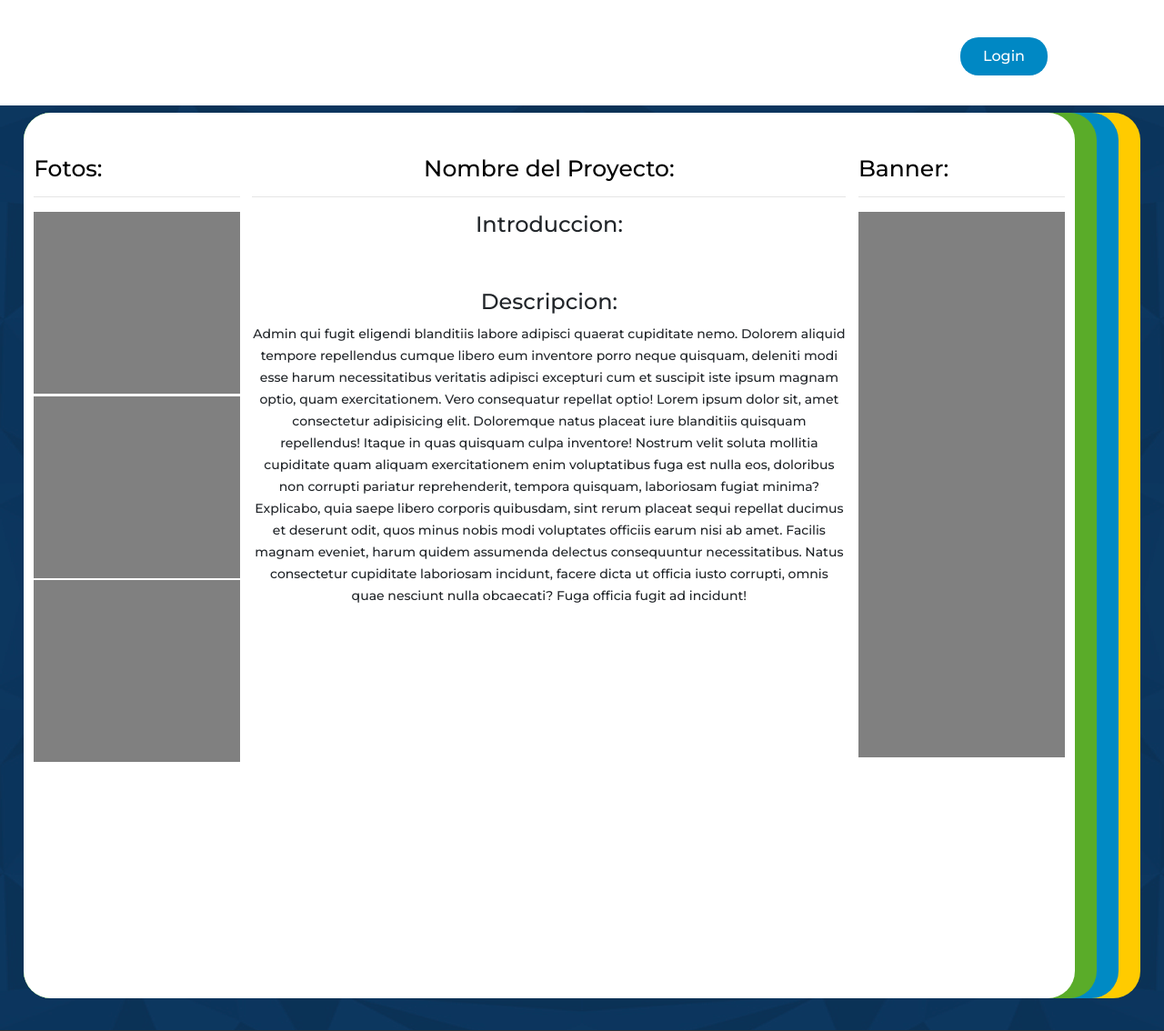
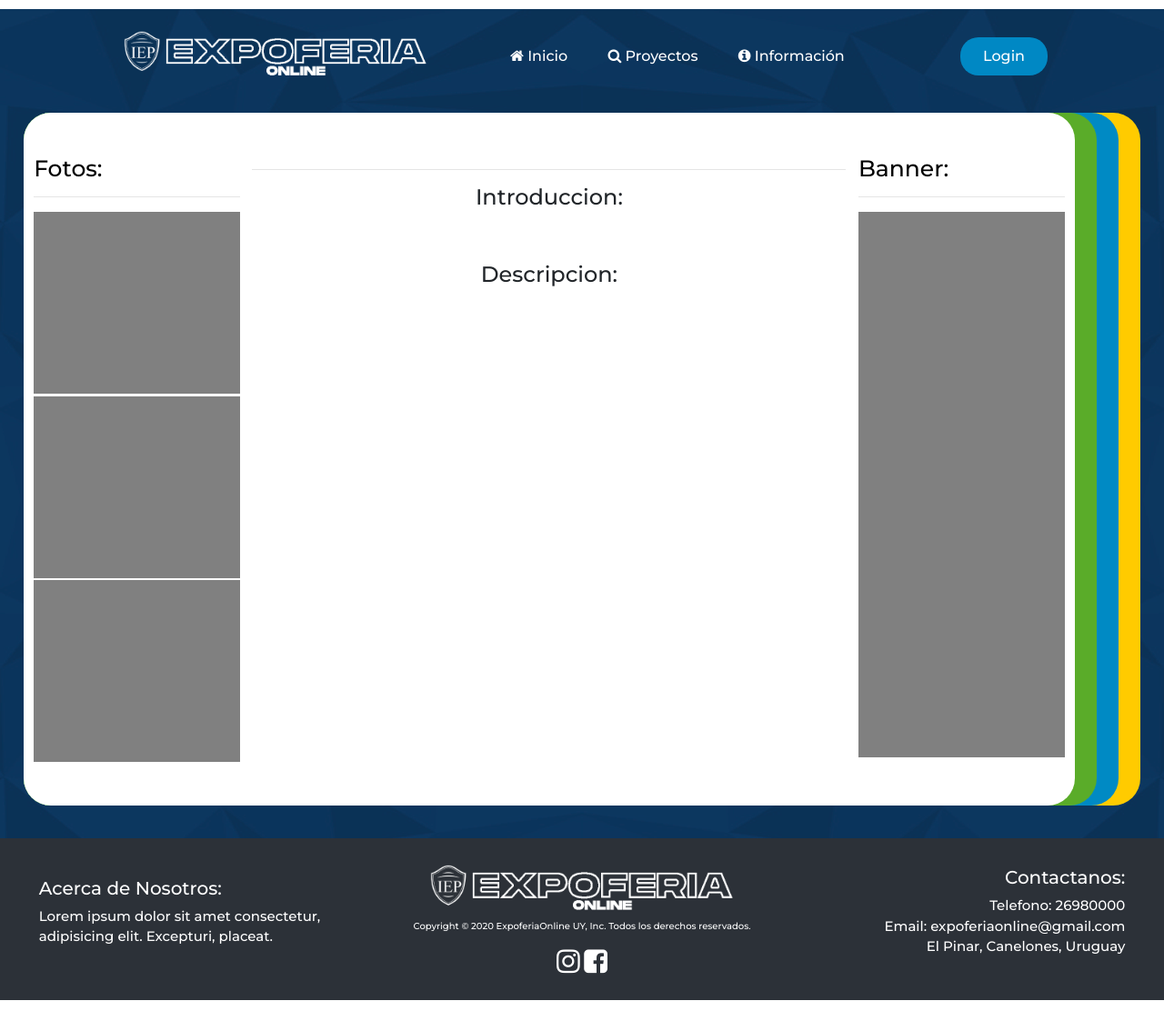
Before and after one commit to JuaniiAndresM/ExpoferiaOnline, a PHP site: page /Proyectos/Planilla.php in a window 1280 px wide. Shown: the top 1134 px of the page at 91% size. After the commit the page ends 1100 px from the top, so only its background shows below. Run offline with PHP 8.4, Linux system fonts and the light colour scheme; data that the repository does not hold is empty; some libraries are stand-ins or nearby versions.

Commit message:
saco lorem ipsum

```diff
--- a/Proyectos/Planilla.php
+++ b/Proyectos/Planilla.php
@@ -46,35 +46,13 @@
                 <div class="Foto"></div>
               </div>
               <div class="CentralPlanilla">
-                <h2 id="titulo" style="word-wrap: break-word;">Nombre del Proyecto:</h2>
+                <h2 id="titulo" style="word-wrap: break-word;"></h2>
                 <hr />
                 <h4 >Introduccion:</h4>
-                <a id="intro" style="word-wrap: break-word;">
-
-                </a>
+                <a id="intro" style="word-wrap: break-word;"></a>
                 <br></br>
                 <h4>Descripcion:</h4>
-                <a id="desc" style="word-wrap: break-word;">
-                  Admin qui fugit eligendi blanditiis labore adipisci
-                  quaerat cupiditate nemo. Dolorem aliquid tempore repellendus
-                  cumque libero eum inventore porro neque quisquam, deleniti
-                  modi esse harum necessitatibus veritatis adipisci excepturi
-                  cum et suscipit iste ipsum magnam optio, quam exercitationem.
-                  Vero consequatur repellat optio! Lorem ipsum dolor sit, amet
-                  consectetur adipisicing elit. Doloremque natus placeat iure
-                  blanditiis quisquam repellendus! Itaque in quas quisquam culpa
-                  inventore! Nostrum velit soluta mollitia cupiditate quam
-                  aliquam exercitationem enim voluptatibus fuga est nulla eos,
-                  doloribus non corrupti pariatur reprehenderit, tempora
-                  quisquam, laboriosam fugiat minima? Explicabo, quia saepe
-                  libero corporis quibusdam, sint rerum placeat sequi repellat
-                  ducimus et deserunt odit, quos minus nobis modi voluptates
-                  officiis earum nisi ab amet. Facilis magnam eveniet, harum
-                  quidem assumenda delectus consequuntur necessitatibus. Natus
-                  consectetur cupiditate laboriosam incidunt, facere dicta ut
-                  officia iusto corrupti, omnis quae nesciunt nulla obcaecati?
-                  Fuga officia fugit ad incidunt!
-                </a>
+                <a id="desc" style="word-wrap: break-word;"></a>
                 <div class="Video" id="divideo">
                   <h2>Video:</h2>
                   <hr />
```
